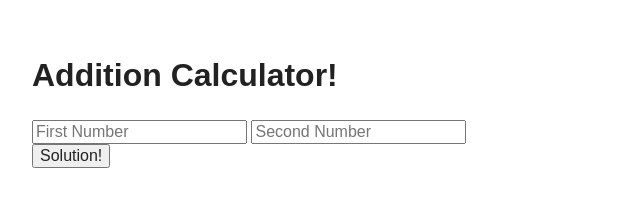
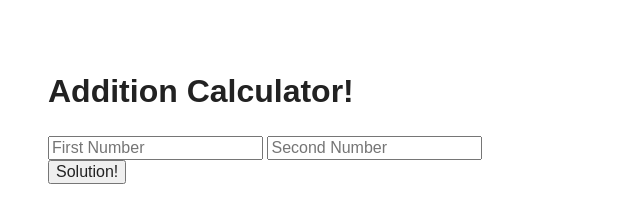
Before and after one commit to RyanSantos710/FirstChallenge, a plain HTML site: page index.html in a window 1280 px wide. Shown: the whole page, without its empty margins (0-640 px from the left). Drawn offline with nearby package versions, Linux system fonts and the light colour scheme.

Commit message:
Add CCS Padding to HTML / Cleaned up Code
Final commit for the night. Saving work. Stable condition

```diff
--- a/css/main.css
+++ b/css/main.css
@@ -312,5 +312,9 @@ body{
 }
 
 div.solution{
-display: none;
+    display: none;
 }
+
+html{
+    padding: 1em;
+}
```
